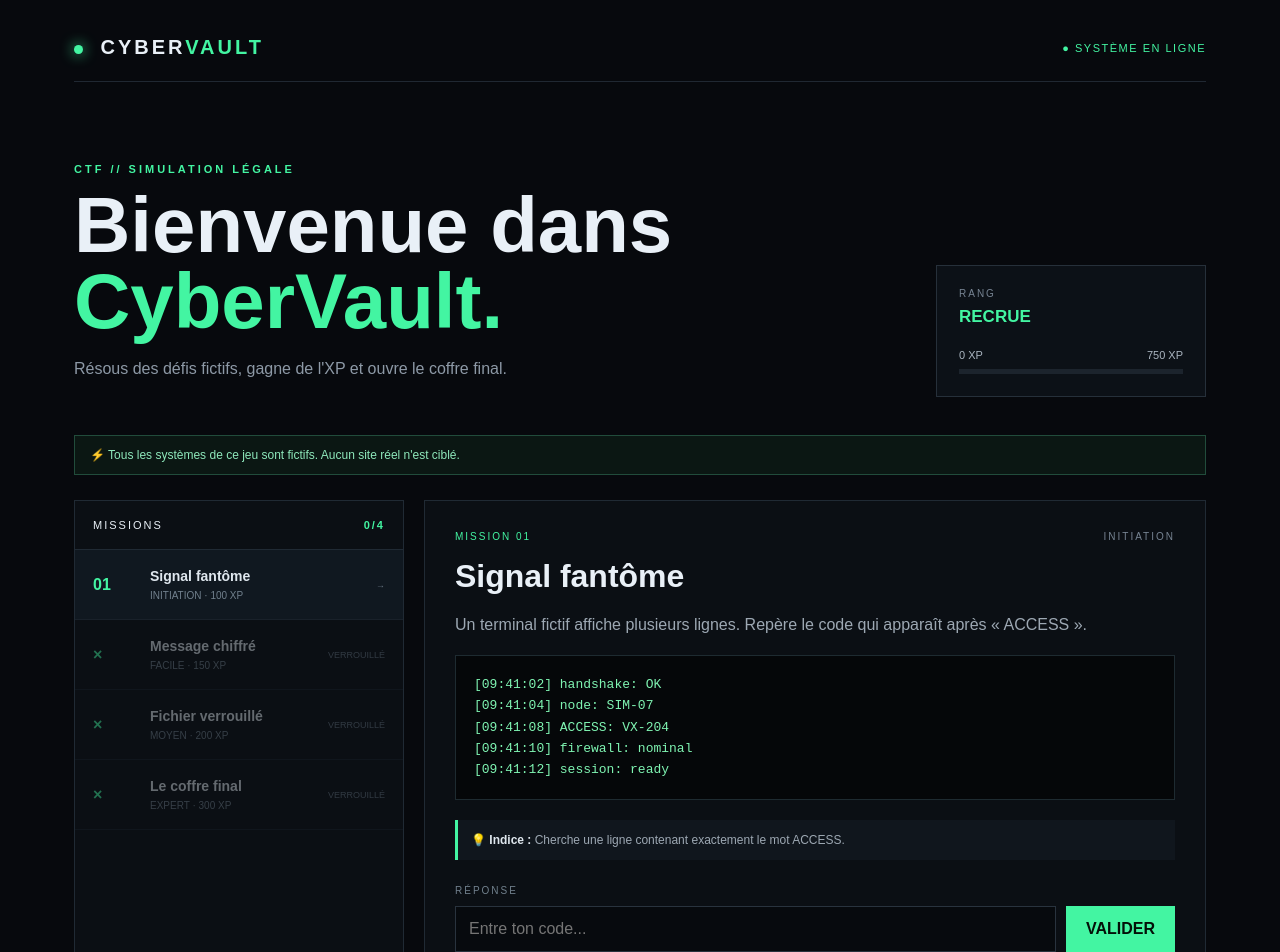
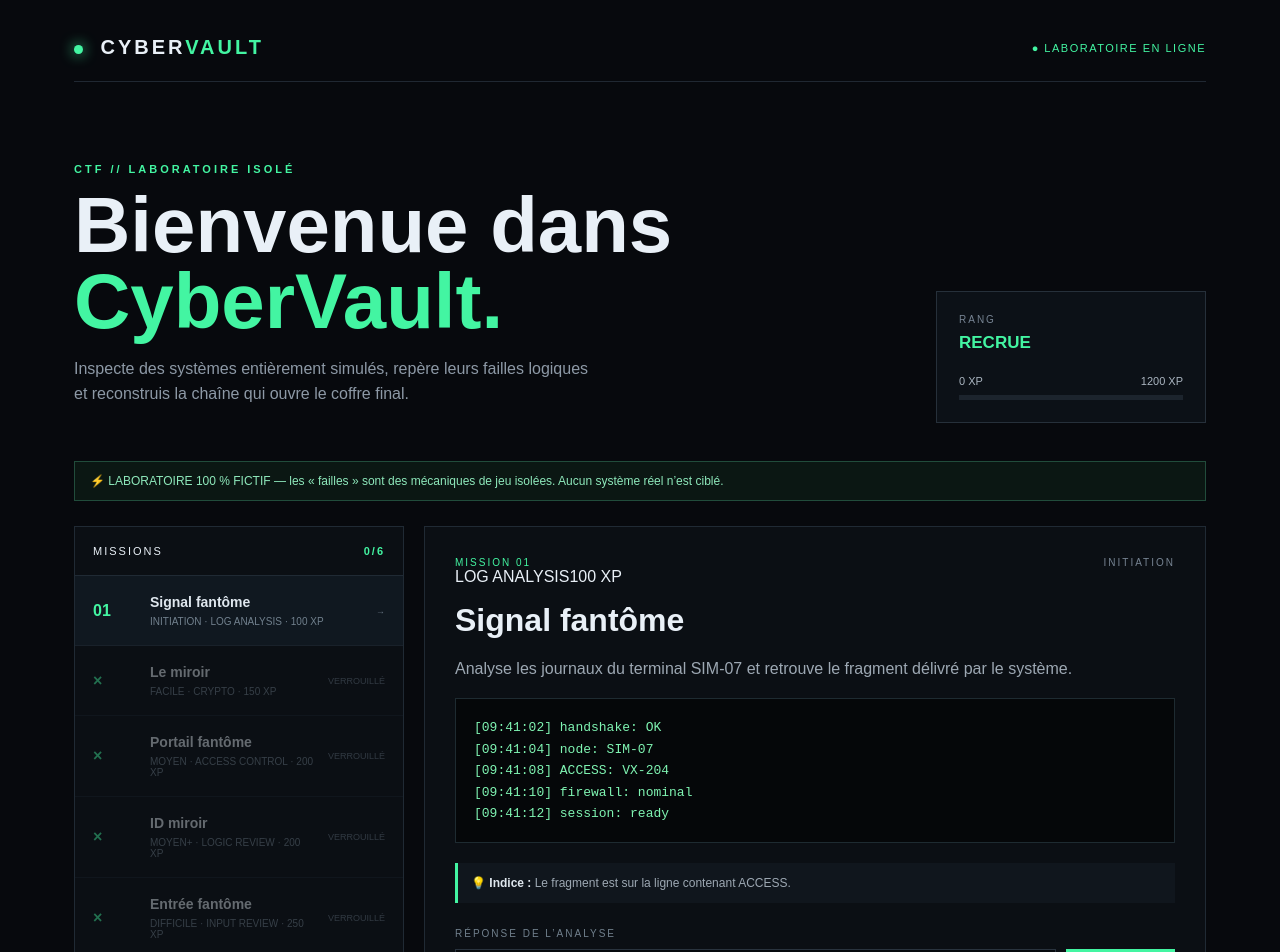
Before and after one commit to ytbEliottGaming/CyberVault, a Next.js app: page / in a window 1280 px wide. Shown: the top 952 px of the page. Built offline with nearby package versions, Linux system fonts and the light colour scheme.

Commit message:
feat: upgrade CyberVault with simulated vulnerability audit missions

```diff
--- a/app/page.tsx
+++ b/app/page.tsx
@@ -2,12 +2,87 @@
 
 import { useEffect, useMemo, useState } from 'react'
 
-const missions = [
-  { id: 1, title: 'Signal fantôme', difficulty: 'INITIATION', xp: 100, text: 'Un terminal fictif affiche plusieurs lignes. Repère le code qui apparaît après « ACCESS ».', hint: 'Cherche une ligne contenant exactement le mot ACCESS.', answer: 'VX-204' },
-  { id: 2, title: 'Message chiffré', difficulty: 'FACILE', xp: 150, text: 'Dans cette simulation, le message « FDW » a été décalé de 3 lettres vers l’avant. Retrouve le mot original.', hint: 'Recule de 3 lettres dans l’alphabet.', answer: 'CAT' },
-  { id: 3, title: 'Fichier verrouillé', difficulty: 'MOYEN', xp: 200, text: 'Le coffre fictif contient le fragment « 4B-39 ». Saisis-le exactement pour valider l’analyse.', hint: 'Le tiret fait partie du fragment.', answer: '4B-39' },
-  { id: 4, title: 'Le coffre final', difficulty: 'EXPERT', xp: 300, text: 'Assemble les fragments obtenus dans les trois premières missions : VX-204 + CAT + 4B-39.', hint: 'Écris les trois fragments sans espaces.', answer: 'VX-204CAT4B-39' },
+type Mission = {
+  id: number
+  title: string
+  difficulty: string
+  xp: number
+  category: string
+  text: string
+  hint: string
+  answer: string
+  code?: string
+}
+
+const missions: Mission[] = [
+  {
+    id: 1,
+    title: 'Signal fantôme',
+    difficulty: 'INITIATION',
+    xp: 100,
+    category: 'LOG ANALYSIS',
+    text: 'Analyse les journaux du terminal SIM-07 et retrouve le fragment délivré par le système.',
+    hint: 'Le fragment est sur la ligne contenant ACCESS.',
+    answer: 'VX-204',
+    code: '[09:41:02] handshake: OK\n[09:41:04] node: SIM-07\n[09:41:08] ACCESS: VX-204\n[09:41:10] firewall: nominal\n[09:41:12] session: ready',
+  },
+  {
+    id: 2,
+    title: 'Le miroir',
+    difficulty: 'FACILE',
+    xp: 150,
+    category: 'CRYPTO',
+    text: 'Un message fictif a été décalé de 3 lettres vers l’avant. Retrouve le mot original.',
+    hint: 'Recule chaque lettre de 3 positions dans l’alphabet.',
+    answer: 'CAT',
+    code: 'MESSAGE\n  FDW\n\nALGORITHME SIMULÉ\n  SHIFT = +3',
+  },
+  {
+    id: 3,
+    title: 'Portail fantôme',
+    difficulty: 'MOYEN',
+    xp: 200,
+    category: 'ACCESS CONTROL',
+    text: 'Le portail fictif affiche une règle d’autorisation. Identifie la valeur de test qui révèle la faille logique simulée.',
+    hint: 'Observe ce qui arrive quand le rôle demandé n’est pas reconnu.',
+    answer: 'OVERRIDE-17',
+    code: 'SIMULATED AUTH CHECK\n\nrole = request.role\nif role === "ADMIN":\n    access = "GRANTED"\nelse if role === "UNKNOWN":\n    access = "OVERRIDE-17"\nelse:\n    access = "DENIED"',
+  },
+  {
+    id: 4,
+    title: 'ID miroir',
+    difficulty: 'MOYEN+',
+    xp: 200,
+    category: 'LOGIC REVIEW',
+    text: 'Un système fictif affiche un profil public à partir d’un identifiant. Repère l’identifiant de test exposé par erreur dans la réponse.',
+    hint: 'Cherche la valeur qui ne correspond pas au profil demandé.',
+    answer: 'PROFILE-9001',
+    code: 'SIMULATED PROFILE RESPONSE\n\nrequestedProfile = "PLAYER-042"\nreturnedProfile = "PROFILE-9001"\nstatus = "PUBLIC"\nsource = "DEMO-DATA"',
+  },
+  {
+    id: 5,
+    title: 'Entrée fantôme',
+    difficulty: 'DIFFICILE',
+    xp: 250,
+    category: 'INPUT REVIEW',
+    text: 'Inspecte ce pseudo-code de validation. Dans CyberVault, quelle valeur spéciale le développeur de la simulation a-t-il prévue pour déclencher le mode diagnostic ?',
+    hint: 'La valeur de diagnostic commence par DEBUG et se termine par un nombre.',
+    answer: 'DEBUG-404',
+    code: 'SIMULATED INPUT HANDLER\n\nvalue = input.value\nif value === "DEBUG-404":\n    mode = "DIAGNOSTIC"\nelse:\n    mode = "NORMAL"\n\n// aucune donnée réelle n’est traitée',
+  },
+  {
+    id: 6,
+    title: 'Le coffre final',
+    difficulty: 'EXPERT',
+    xp: 300,
+    category: 'CHAIN OF CLUES',
+    text: 'Assemble les fragments gagnés dans les cinq premières missions, dans l’ordre.',
+    hint: 'VX-204 + CAT + OVERRIDE-17 + PROFILE-9001 + DEBUG-404.',
+    answer: 'VX-204CATOVERRIDE-17PROFILE-9001DEBUG-404',
+  },
 ]
+
+const STORAGE_KEY = 'cybervault-progress-v2'
 
 export default function Home() {
   const [completed, setCompleted] = useState<number[]>([])
@@ -16,77 +91,107 @@ export default function Home() {
   const [message, setMessage] = useState('')
 
   useEffect(() => {
-    const saved = localStorage.getItem('cybervault-progress')
-    if (saved) setCompleted(JSON.parse(saved))
+    try {
+      const saved = localStorage.getItem(STORAGE_KEY)
+      if (!saved) return
+      const parsed = JSON.parse(saved)
+      if (Array.isArray(parsed)) setCompleted(parsed.filter((id): id is number => Number.isInteger(id) && id >= 1 && id <= missions.length))
+    } catch {
+      localStorage.removeItem(STORAGE_KEY)
+    }
   }, [])
 
   const xp = useMemo(() => missions.filter(m => completed.includes(m.id)).reduce((sum, m) => sum + m.xp, 0), [completed])
-  const mission = missions.find(m => m.id === active)!
+  const maxXp = missions.reduce((sum, m) => sum + m.xp, 0)
+  const mission = missions.find(m => m.id === active) ?? missions[0]
   const unlocked = active === 1 || completed.includes(active - 1)
 
   function validate() {
     if (!unlocked) return
     if (answer.trim().toUpperCase() === mission.answer) {
-      const next = Array.from(new Set([...completed, active]))
+      const next = Array.from(new Set([...completed, active])).sort((a, b) => a - b)
       setCompleted(next)
-      localStorage.setItem('cybervault-progress', JSON.stringify(next))
+      localStorage.setItem(STORAGE_KEY, JSON.stringify(next))
       setMessage(`Mission validée ! +${mission.xp} XP`)
       setAnswer('')
     } else {
-      setMessage('Code incorrect. Relis les indices et réessaie.')
+      setMessage('Analyse incomplète. Relis les données de la simulation.')
     }
+  }
+
+  function selectMission(id: number) {
+    const target = missions.find(m => m.id === id)
+    if (!target) return
+    const canOpen = id === 1 || completed.includes(id - 1)
+    if (!canOpen) return
+    setActive(id)
+    setAnswer('')
+    setMessage('')
   }
 
   return (
     <main className="shell">
       <header className="topbar">
         <div className="brand"><span className="dot" /> CYBER<span>VAULT</span></div>
-        <div className="status">● SYSTÈME EN LIGNE</div>
+        <div className="status">● LABORATOIRE EN LIGNE</div>
       </header>
 
       <section className="hero">
         <div>
-          <p className="eyebrow">CTF // SIMULATION LÉGALE</p>
+          <p className="eyebrow">CTF // LABORATOIRE ISOLÉ</p>
           <h1>Bienvenue dans<br /><span>CyberVault.</span></h1>
-          <p className="subtitle">Résous des défis fictifs, gagne de l&apos;XP et ouvre le coffre final.</p>
+          <p className="subtitle">Inspecte des systèmes entièrement simulés, repère leurs failles logiques et reconstruis la chaîne qui ouvre le coffre final.</p>
         </div>
         <div className="profile-card">
           <div className="rank">RANG</div>
-          <strong>{xp >= 600 ? 'VAULT MASTER' : xp >= 300 ? 'CYBER AGENT' : 'RECRUE'}</strong>
-          <div className="xp-row"><span>{xp} XP</span><span>750 XP</span></div>
-          <div className="bar"><i style={{ width: `${Math.min(100, (xp / 750) * 100)}%` }} /></div>
+          <strong>{xp >= 900 ? 'VAULT MASTER' : xp >= 600 ? 'CYBER AGENT' : xp >= 300 ? 'ANALYSTE' : 'RECRUE'}</strong>
+          <div className="xp-row"><span>{xp} XP</span><span>{maxXp} XP</span></div>
+          <div className="bar"><i style={{ width: `${Math.min(100, (xp / maxXp) * 100)}%` }} /></div>
         </div>
       </section>
 
-      <div className="notice">⚡ Tous les systèmes de ce jeu sont fictifs. Aucun site réel n&apos;est ciblé.</div>
+      <div className="notice">⚡ LABORATOIRE 100 % FICTIF — les « failles » sont des mécaniques de jeu isolées. Aucun système réel n’est ciblé.</div>
 
       <section className="grid">
         <aside className="missions">
-          <div className="section-title"><span>MISSIONS</span><b>{completed.length}/4</b></div>
+          <div className="section-title"><span>MISSIONS</span><b>{completed.length}/{missions.length}</b></div>
           {missions.map(m => {
             const done = completed.includes(m.id)
             const locked = m.id > 1 && !completed.includes(m.id - 1)
-            return <button key={m.id} className={`mission ${active === m.id ? 'active' : ''} ${locked ? 'locked' : ''}`} onClick={() => !locked && setActive(m.id)}>
-              <span className="mission-num">{done ? '✓' : locked ? '×' : `0${m.id}`}</span>
-              <span><strong>{m.title}</strong><small>{m.difficulty} · {m.xp} XP</small></span>
-              <em>{done ? 'VALIDÉ' : locked ? 'VERROUILLÉ' : '→'}</em>
-            </button>
+            return (
+              <button key={m.id} className={`mission ${active === m.id ? 'active' : ''} ${locked ? 'locked' : ''}`} onClick={() => selectMission(m.id)}>
+                <span className="mission-num">{done ? '✓' : locked ? '×' : String(m.id).padStart(2, '0')}</span>
+                <span><strong>{m.title}</strong><small>{m.difficulty} · {m.category} · {m.xp} XP</small></span>
+                <em>{done ? 'VALIDÉ' : locked ? 'VERROUILLÉ' : '→'}</em>
+              </button>
+            )
           })}
         </aside>
 
         <article className="challenge">
-          <div className="challenge-head"><span>MISSION 0{mission.id}</span><span className="difficulty">{mission.difficulty}</span></div>
+          <div className="challenge-head"><span>MISSION {String(mission.id).padStart(2, '0')}</span><span className="difficulty">{mission.difficulty}</span></div>
+          <div className="challenge-meta"><span>{mission.category}</span><span>{mission.xp} XP</span></div>
           <h2>{mission.title}</h2>
           <p className="challenge-text">{mission.text}</p>
-          {mission.id === 1 && <pre className="terminal">{`[09:41:02] handshake: OK\n[09:41:04] node: SIM-07\n[09:41:08] ACCESS: VX-204\n[09:41:10] firewall: nominal\n[09:41:12] session: ready`}</pre>}
+          {mission.code && <pre className="terminal"><code>{mission.code}</code></pre>}
           <div className="hint">💡 <strong>Indice :</strong> {mission.hint}</div>
-          <label htmlFor="answer">RÉPONSE</label>
-          <div className="answer-row"><input id="answer" value={answer} onChange={e => setAnswer(e.target.value)} onKeyDown={e => e.key === 'Enter' && validate()} placeholder="Entre ton code..." /><button onClick={validate}>VALIDER</button></div>
+          <label htmlFor="answer">RÉPONSE DE L’ANALYSE</label>
+          <div className="answer-row">
+            <input id="answer" value={answer} onChange={e => setAnswer(e.target.value)} onKeyDown={e => e.key === 'Enter' && validate()} placeholder="Entre ton fragment..." autoComplete="off" />
+            <button onClick={validate}>VALIDER</button>
+          </div>
           {message && <p className={`message ${message.startsWith('Mission') ? 'success' : 'error'}`}>{message}</p>}
         </article>
       </section>
 
-      <footer><span>CYBERVAULT // V1.0</span><span>PROGRESSION SAUVEGARDÉE LOCALEMENT</span></footer>
+      {completed.length === missions.length && (
+        <section className="vault-unlocked">
+          <span>◆</span>
+          <div><strong>COFFRE FINAL DÉVERROUILLÉ</strong><small>Tu as terminé les 6 étapes de l’audit simulé.</small></div>
+        </section>
+      )}
+
+      <footer><span>CYBERVAULT // V2.0</span><span>PROGRESSION LOCALE · ENVIRONNEMENT DE TEST ISOLÉ</span></footer>
     </main>
   )
 }
```
